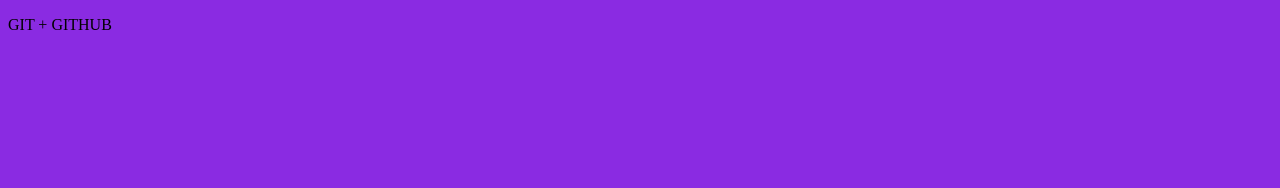
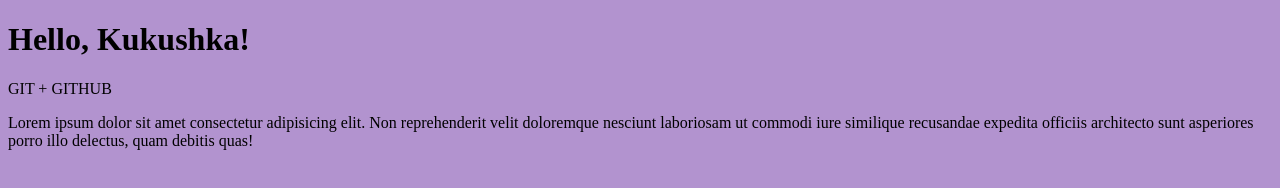
Before and after one commit to YourSubconsciousNess/Programming, a plain HTML site: page index.html in a window 1280 px wide. Drawn offline with Linux system fonts and the light colour scheme.

Commit message:
Мое первое изменение

```diff
--- a/css/main.css
+++ b/css/main.css
@@ -1,3 +1,3 @@
 body {
-  background-color: blueviolet;
+  background-color: rgb(178, 147, 207);
 }
--- a/index.html
+++ b/index.html
@@ -8,6 +8,13 @@
     <title>Работа с Гит</title>
   </head>
   <body>
+    <h1>Hello, Kukushka!</h1>
     <p>GIT + GITHUB</p>
+    <p>
+      Lorem ipsum dolor sit amet consectetur adipisicing elit. Non reprehenderit
+      velit doloremque nesciunt laboriosam ut commodi iure similique recusandae
+      expedita officiis architecto sunt asperiores porro illo delectus, quam
+      debitis quas!
+    </p>
   </body>
 </html>
```
Also changed, not shown: kukushka.css/kukushka2.html (+12 -0 lines).
